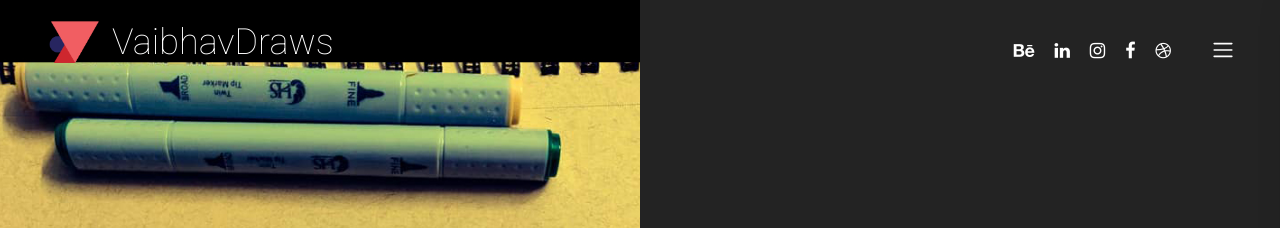
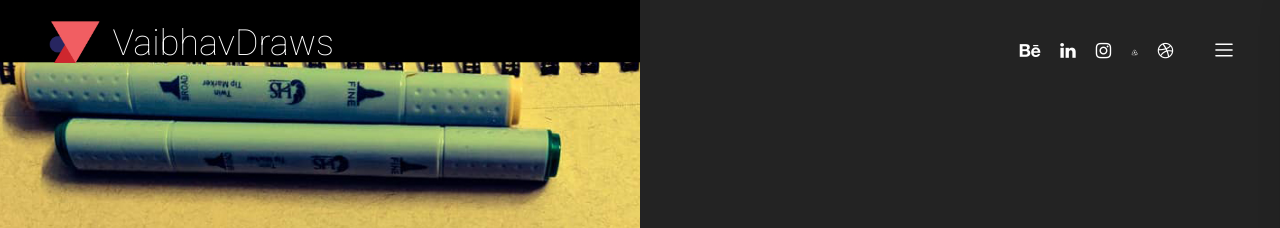
Before and after one commit to wackyvaijo/VaibhavDraw, a plain HTML site: page blog.html in a window 1280 px wide. Shown: the top 228 px of the page. Drawn offline with Linux system fonts and the light colour scheme.

Commit message:
Update blog.html

```diff
--- a/blog.html
+++ b/blog.html
@@ -106,7 +106,7 @@
                                 <a href="https://www.behance.net/Vaibhanimator" data-toggle="tooltip" data-placement="bottom" title="Behance"><i class="fa fa-behance" aria-hidden="true"></i></a>
                                 <a href="https://www.linkedin.com/in/vaibhav-joshi-16051991/" data-toggle="tooltip" data-placement="bottom" title="Linkedin"><i class="fa fa-linkedin" aria-hidden="true"></i></a>
                                 <a href="https://www.instagram.com/wackyvaijo/" data-toggle="tooltip" data-placement="bottom" title="Instagram"><i class="fa fa-instagram" aria-hidden="true"></i></a>
-                                <a href="https://www.artstation.com/wackyvaijo" data-toggle="tooltip" data-placement="bottom" title="Artstation"><i class="fa fa-facebook" aria-hidden="true"></i></a>
+                                <a href="https://www.artstation.com/wackyvaijo" data-toggle="tooltip" data-placement="bottom" title="Artstation"><i aria-hidden="true"><img src="img/bg-img/AS.png" alt=""></i></a>
                                 <a href="https://dribbble.com/vaibhavjoshi" data-toggle="tooltip" data-placement="bottom" title="Dribbble"><i class="fa fa-dribbble" aria-hidden="true"></i></a>
                             </div>
                             <!-- Menu Icon -->
```
